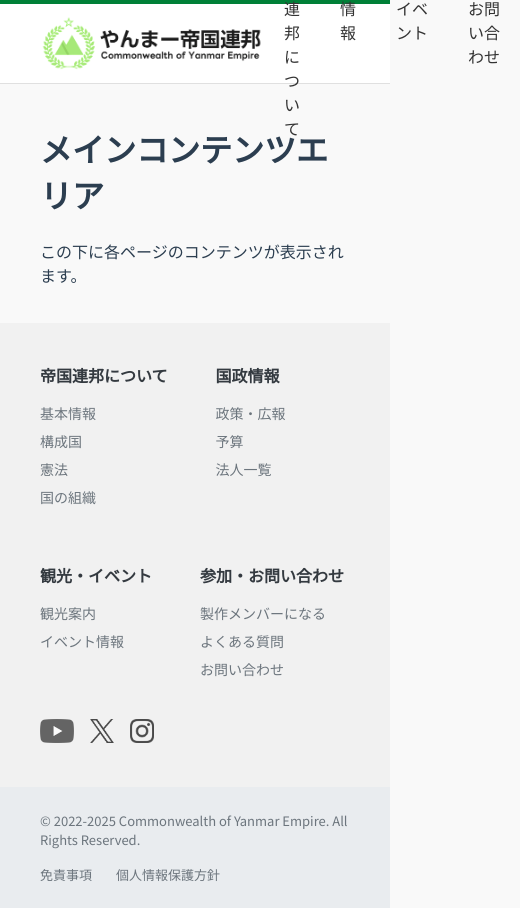
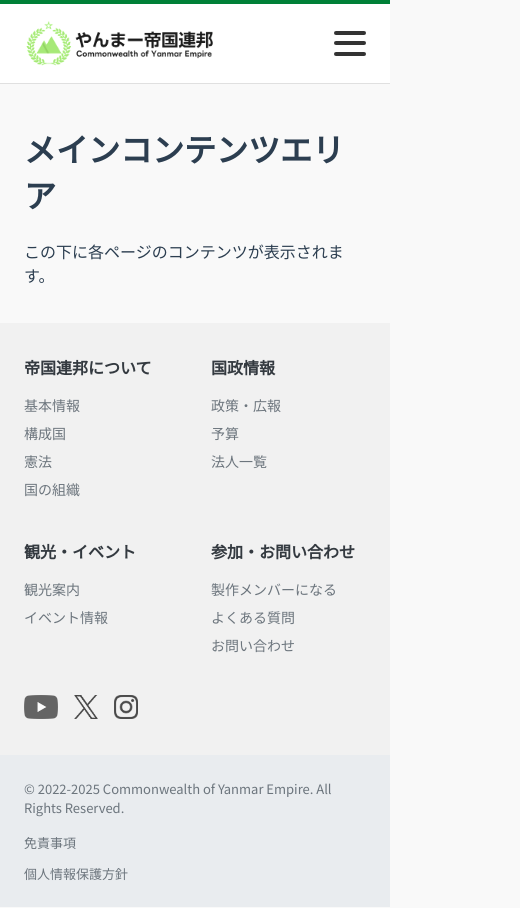
Before and after one commit to yama9832/cye_website, a Vue app: page / in a window 390 px wide. Shown: the whole page, 520 px wide, since content can reach past the window. Built offline with nearby package versions, Linux system fonts and the light colour scheme.

Commit message:
レスポンシブ対応

```diff
--- a/src/App.vue
+++ b/src/App.vue
@@ -45,6 +45,13 @@ body {
 
 .main-content {
   flex: 1;
-  padding: 1.25rem 2.5rem; /* remに統一 */
+  padding: 1.25rem 2.5rem;
+}
+
+/* Responsive Styles */
+@media (max-width: 768px) {
+  .main-content {
+    padding: 1.25rem 1.5rem;
+  }
 }
 </style>
--- a/src/components/SiteFooter.vue
+++ b/src/components/SiteFooter.vue
@@ -1,9 +1,7 @@
 <template>
   <footer class="site-footer">
-    <!-- 上段 -->
     <div class="footer-top">
       <div class="footer-content">
-        <!-- ページリンク -->
         <div class="page-links">
           <div v-for="category in footerLinks" :key="category.title" class="link-category">
             <h3>{{ category.title }}</h3>
@@ -14,7 +12,6 @@
             </ul>
           </div>
         </div>
-        <!-- SNSリンク -->
         <div class="social-links">
           <a href="#" aria-label="YouTube">
             <img src="../assets/youtube_logo.png" alt="YouTube">
@@ -28,7 +25,6 @@
         </div>
       </div>
     </div>
-    <!-- 下段 -->
     <div class="footer-bottom">
       <div class="footer-content">
         <p class="copyright">&copy; 2022-2025 Commonwealth of Yanmar Empire. All Rights Reserved.</p>
@@ -110,7 +106,7 @@ export default {
   flex-wrap: wrap;
 }
 
-.footer-bottom > .footer-content {
+.footer-bottom>.footer-content {
   align-items: center;
   gap: 1rem;
 }
@@ -119,6 +115,7 @@ export default {
   display: flex;
   flex-wrap: wrap;
   gap: 3rem;
+  flex-grow: 1;
 }
 
 .link-category h3 {
@@ -188,4 +185,36 @@ export default {
   color: #008037;
   text-decoration: underline;
 }
+
+@media (max-width: 992px) {
+  .page-links {
+    display: grid;
+    grid-template-columns: repeat(2, 1fr);
+    gap: 2rem;
+    width: 100%;
+  }
+}
+
+@media (max-width: 768px) {
+  .footer-content {
+    flex-direction: column;
+  }
+  .footer-top {
+    padding: 2rem 1.5rem;
+  }
+  .footer-bottom {
+    padding: 1.5rem;
+  }
+  .footer-bottom>.footer-content {
+    align-items: flex-start;
+  }
+}
+
+@media (max-width: 480px) {
+  .legal-links {
+    flex-direction: column;
+    gap: 0.75rem;
+    align-items: flex-start;
+  }
+}
 </style>
--- a/src/components/SiteHeader.vue
+++ b/src/components/SiteHeader.vue
@@ -5,22 +5,16 @@
       <div class="logo-area">
         <img src="../assets/logo.png" alt="やんまー帝国連邦 ロゴ" class="site-logo">
       </div>
+
+      <!-- Desktop Navigation -->
       <nav class="navigation">
         <ul @mouseleave="activeMenu = null">
-          <li
-            v-for="item in menuItems"
-            :key="item.name"
-            @mouseover="activeMenu = item.name"
-          >
+          <li v-for="item in menuItems" :key="item.name" @mouseover="activeMenu = item.name">
             <a href="#">{{ item.name }}</a>
             <transition name="mega-menu-fade">
               <div class="mega-menu" v-if="activeMenu === item.name">
                 <div class="mega-menu-content">
-                  <div
-                    class="mega-menu-column"
-                    v-for="category in item.children"
-                    :key="category.title"
-                  >
+                  <div class="mega-menu-column" v-for="category in item.children" :key="category.title">
                     <h3>{{ category.title }}</h3>
                     <ul>
                       <li v-for="link in category.links" :key="link.name">
@@ -34,7 +28,39 @@
           </li>
         </ul>
       </nav>
+
+      <!-- Hamburger Menu Button -->
+      <button class="hamburger-menu" @click="isMobileNavOpen = !isMobileNavOpen" aria-label="メニューを開く">
+        <span class="hamburger-line"></span>
+        <span class="hamburger-line"></span>
+        <span class="hamburger-line"></span>
+      </button>
+
     </div>
+
+    <!-- Mobile Navigation -->
+    <transition name="mobile-nav-fade">
+      <div class="mobile-nav" v-if="isMobileNavOpen">
+        <ul>
+          <li v-for="item in menuItems" :key="item.name">
+            <details>
+              <summary>{{ item.name }}</summary>
+              <div class="mobile-submenu">
+                <div class="mobile-menu-column" v-for="category in item.children" :key="category.title">
+                  <h4>{{ category.title }}</h4>
+                  <ul>
+                    <li v-for="link in category.links" :key="link.name">
+                      <a :href="link.url" @click="isMobileNavOpen = false">{{ link.name }}</a>
+                    </li>
+                  </ul>
+                </div>
+              </div>
+            </details>
+          </li>
+        </ul>
+      </div>
+    </transition>
+
   </header>
 </template>
 
@@ -44,6 +70,7 @@ export default {
   data() {
     return {
       activeMenu: null,
+      isMobileNavOpen: false,
       menuItems: [
         {
           name: '帝国連邦について',
@@ -136,6 +163,7 @@ export default {
 .site-header {
   width: 100%;
   z-index: 100;
+  position: relative;
 }
 
 .top-bar {
@@ -166,6 +194,10 @@ export default {
   width: auto;
 }
 
+.navigation {
+  display: none;
+}
+
 .navigation ul {
   list-style-type: none;
   margin: 0;
@@ -173,18 +205,18 @@ export default {
   display: flex;
 }
 
-.navigation > ul > li {
+.navigation>ul>li {
   padding: 1.25rem;
 }
 
-.navigation > ul > li > a {
+.navigation>ul>li>a {
   text-decoration: none;
   color: #333;
   font-size: 1rem;
   transition: color 0.3s;
 }
 
-.navigation > ul > li:hover > a {
+.navigation>ul>li:hover>a {
   color: #008037;
 }
 
@@ -240,13 +272,128 @@ export default {
   text-decoration: underline;
 }
 
+.hamburger-menu {
+  display: flex;
+  flex-direction: column;
+  justify-content: space-around;
+  width: 2rem;
+  height: 2rem;
+  background: transparent;
+  border: none;
+  cursor: pointer;
+  padding: 0;
+  z-index: 110;
+}
+
+.hamburger-line {
+  width: 2rem;
+  height: 0.25rem;
+  background: #333;
+  border-radius: 0.625rem;
+}
+
+.mobile-nav {
+  position: absolute;
+  top: 100%;
+  left: 0;
+  width: 100%;
+  background-color: #fff;
+  box-shadow: 0 0.25rem 0.75rem rgba(0, 0, 0, 0.1);
+  padding: 1rem 0;
+  border-top: 0.0625rem solid #e0e0e0;
+}
+
+.mobile-nav ul {
+  list-style: none;
+  padding: 0;
+  margin: 0;
+}
+
+.mobile-nav details {
+  border-bottom: 1px solid #f0f0f0;
+}
+.mobile-nav details:last-child {
+  border-bottom: none;
+}
+
+.mobile-nav summary {
+  padding: 1rem 1.5rem;
+  font-size: 1.1rem;
+  font-weight: 700;
+  cursor: pointer;
+  list-style: none; /* Hide default arrow */
+}
+
+.mobile-nav summary::-webkit-details-marker {
+  display: none; /* Hide default arrow for Chrome/Safari */
+}
+
+.mobile-submenu {
+  padding: 0 1.5rem 1rem 1.5rem;
+  background-color: #f8f8f8;
+}
+
+.mobile-menu-column {
+  padding-top: 1rem;
+}
+.mobile-menu-column:first-child {
+  padding-top: 0;
+}
+
+.mobile-menu-column h4 {
+  font-size: 1rem;
+  color: #008037;
+  margin: 0 0 0.5rem 0;
+}
+
+.mobile-menu-column ul {
+  display: flex;
+  flex-direction: column;
+  gap: 0.5rem;
+}
+
+.mobile-menu-column a {
+  display: block;
+  padding: 0.5rem 0;
+  color: #333;
+  text-decoration: none;
+  font-size: 0.9rem;
+}
+
+.mobile-nav-fade-enter-active,
+.mobile-nav-fade-leave-active,
 .mega-menu-fade-enter-active,
 .mega-menu-fade-leave-active {
-  transition: opacity 0.2s ease;
+  transition: opacity 0.3s ease;
 }
 
+.mobile-nav-fade-enter,
+.mobile-nav-fade-leave-to,
 .mega-menu-fade-enter,
 .mega-menu-fade-leave-to {
   opacity: 0;
 }
+
+/* Tablet and Desktop Styles */
+@media (min-width: 992px) {
+  .navigation {
+    display: flex;
+  }
+  .hamburger-menu {
+    display: none;
+  }
+  .mobile-nav {
+    display: none;
+  }
+}
+
+/* Mobile specific adjustments */
+@media (max-width: 991px) {
+  .main-header {
+    padding: 0 1.5rem;
+  }
+  .site-logo {
+    height: 3rem;
+  }
+}
 </style>
```
